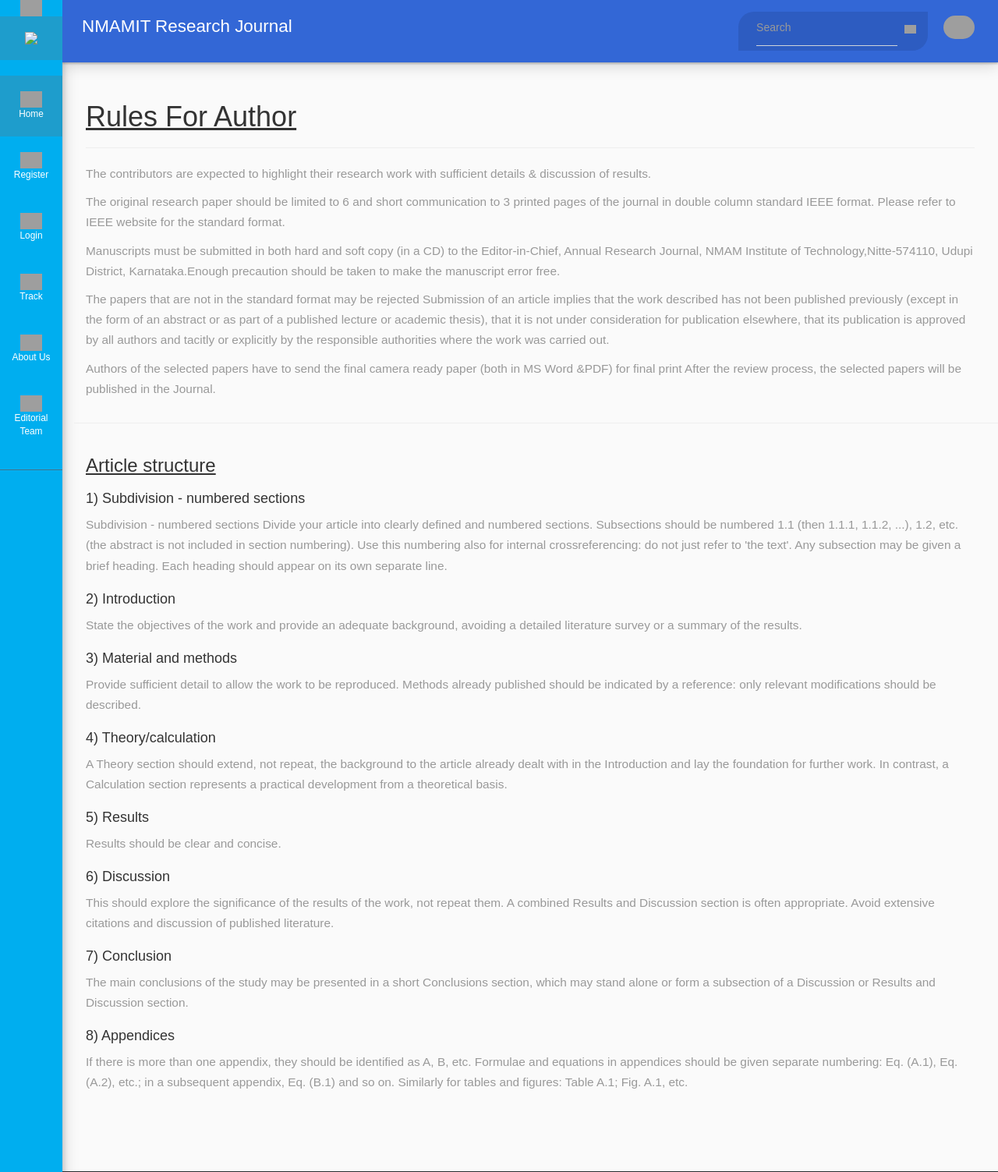
After one commit to harshithsk/ejm, a Django app: page /rules/author in a window 1280 px wide. The commit adds this page. Shown: the top 1503 px of the page at 78% size. Run offline with Django 3.2, Linux system fonts and the light colour scheme; some libraries are stand-ins or nearby versions; grey boxes are pictures that could not be loaded.

Commit message:
Added new views

```diff
--- a/baseportal/templates/base.html
+++ b/baseportal/templates/base.html
@@ -86,7 +86,7 @@
 										</a>
 								</li>
 								<li>
-										<a href="editorialteam.html">
+										<a href="{% url 'baseportal:editorialteam' %}">
 												<img src="{% static 'images/meeting.png' %}" class="side-nav-icon">
 												Editorial Team
 										</a>
@@ -94,8 +94,8 @@
 						</ul>
 
 						<ul class="list-unstyled CTAs">
-								<li><a href="{% static 'rulesAuthor.html' %}" class="download">Guidlines for Author</a></li>
-								<li><a href="{% static 'rulesReviewer.html' %}" class="article">Guidlines for Reviewer</a></li>
+								<li><a href="{% url 'baseportal:rulesauthor' %}" class="download">Guidlines for Author</a></li>
+								<li><a href="{% url 'baseportal:rulesreviewer' %}" class="article">Guidlines for Reviewer</a></li>
 						</ul>
 				</nav>
 
--- /dev/null
+++ b/baseportal/templates/baseportal/rules_author.html
@@ -0,0 +1,69 @@
+  {% extends  'base.html' %}
+{% load static %}
+{% block styles %}
+<!-- Our Custom CSS -->
+  <link rel="stylesheet" href="{% static 'css/mdb.min.css' %}">
+  <link rel="stylesheet" href="{% static 'css/indexStyle.css' %}">
+  <link rel="stylesheet" href="{% static 'css/aboutusStyle.css' %}">
+  <link rel="stylesheet" href="{% static 'css/footerStyle.css' %}">
+{% endblock %}
+      {% block title %} NMAM Institute of Technology Research Journal | About Us {% endblock %}
+
+      	{% block content %}
+        <div class="content-x">
+                    <div class="container">
+                        <div class="row">
+                            <div class="col-sm-12">
+                                <h1><u>Rules For Author</u></h1>
+                                <hr>
+                            </div>
+                            <div class="col-sm-12">
+                                <p>The contributors are expected to highlight their research work with sufficient details & discussion of results.</p>
+                                <p>The original research paper should be limited to 6 and short communication to 3 printed pages of the
+                                journal in double column standard IEEE format. Please refer to IEEE website for the standard format.</p>
+                                <p>Manuscripts must be submitted in both hard and soft copy (in a CD) to the Editor-in-Chief, Annual
+                                Research Journal, NMAM Institute of Technology,Nitte-574110, Udupi District, Karnataka.Enough precaution should be taken to make the manuscript error free.</p>
+                                <p>The papers that are not in the standard format may be rejected Submission of an article implies that the work described has not been published previously (except in the form of an abstract or as part of a published lecture or academic thesis), that it is not under consideration for publication elsewhere, that its publication is approved by all authors and tacitly or explicitly by the responsible authorities where the work was carried out.</p>
+                                <p>Authors of the selected papers have to send the final camera ready paper (both in MS Word &PDF) for final print After the review process, the selected papers will be published in the Journal.</p>
+                            </div>
+                            <hr class="col-sm-12">
+                            <div class="col-sm-12">
+                                <h3><u>Article structure</u></h3>
+                            </div>
+                            <div class="col-sm-12">
+                                <h4>1) Subdivision - numbered sections</h4>
+                                <p>Subdivision - numbered sections Divide your article into clearly defined and numbered sections. Subsections should be numbered 1.1 (then 1.1.1, 1.1.2, ...), 1.2, etc. (the abstract is not included in section numbering). Use this numbering also for internal crossreferencing: do not just refer to 'the text'. Any subsection may be given a brief heading. Each heading should appear on its own separate line.</p>
+                            </div>
+                            <div class="col-sm-12">
+                                <h4>2) Introduction</h4>
+                                <p>State the objectives of the work and provide an adequate background, avoiding a detailed literature survey or a summary of the results.</p>
+                            </div>
+                            <div class="col-sm-12">
+                                <h4>3) Material and methods</h4>
+                                <p>Provide sufficient detail to allow the work to be reproduced. Methods already published should be indicated by a reference: only relevant modifications should be described.</p>
+                            </div>
+                            <div class="col-sm-12">
+                                <h4>4) Theory/calculation</h4>
+                                <p>A Theory section should extend, not repeat, the background to the article already dealt with in the Introduction and lay the foundation for further work. In contrast, a Calculation section represents a practical development from a theoretical basis.</p>
+                            </div>
+                            <div class="col-sm-12">
+                                <h4>5) Results</h4>
+                                <p>Results should be clear and concise.</p>
+                            </div>
+                            <div class="col-sm-12">
+                                <h4>6) Discussion</h4>
+                                <p>This should explore the significance of the results of the work, not repeat them. A combined Results and Discussion section is often appropriate. Avoid extensive citations and discussion of published literature.</p>
+                            </div>
+                            <div class="col-sm-12">
+                                <h4>7) Conclusion</h4>
+                                <p>The main conclusions of the study may be presented in a short Conclusions section, which may stand alone or form a subsection of a Discussion or Results and Discussion section.</p>
+                            </div>
+                            <div class="col-sm-12">
+                                <h4>8) Appendices</h4>
+                                <p>If there is more than one appendix, they should be identified as A, B, etc. Formulae and equations in appendices should be given separate numbering: Eq. (A.1), Eq. (A.2), etc.; in a subsequent appendix, Eq. (B.1) and so on. Similarly for tables and figures: Table A.1; Fig. A.1, etc.</p>
+                            </div>
+                        </div>
+
+                    </div>
+                </div>
+	{% endblock %}
--- a/baseportal/urls.py
+++ b/baseportal/urls.py
@@ -15,7 +15,7 @@ Including another URLconf
 """
 from django.urls.conf import path
 from baseportal.views import HomePageView, TrackView, AboutUsView, ShowJournalView, SearchJournal, ListVolumeView, \
-    ShowVolumeView
+    ShowVolumeView, RulesAuthorView, RulesReviewerView, EditorialTeamView
 
 app_name='baseportal'
 
@@ -27,4 +27,7 @@ urlpatterns = [
     path('listvolume', ListVolumeView.as_view(), name="listvolume"),
     path('showvolume/<int:volumeid>', ShowVolumeView.as_view(), name="showvolume"),
     path('search', SearchJournal.as_view(), name='search'),
+    path('rules/author', RulesAuthorView.as_view(), name='rulesauthor'),
+    path('rules/reviewer', RulesReviewerView.as_view(), name='rulesreviewer'),
+    path('editorial', EditorialTeamView.as_view(), name='editorialteam'),
 ]
--- a/baseportal/views.py
+++ b/baseportal/views.py
@@ -10,56 +10,76 @@ from baseportal.models import PublishedJournal, Volume
 
 class HomePageView(View):
     def get(self, request):
-        journals=PublishedJournal.objects.all()
-        authors=User.objects.filter(groups__name='author')
-        return render(request, "baseportal/homepage.html", {"journals":journals, "authors":authors})
+        journals = PublishedJournal.objects.all()
+        authors = User.objects.filter(groups__name='author')
+        return render(request, "baseportal/homepage.html", {"journals": journals, "authors": authors})
+
 
 class ListVolumeView(View):
     def get(self, request):
-        volumes=Volume.objects.all()
-        return render(request, "baseportal/listvolumes.html", {"volumes":volumes})
+        volumes = Volume.objects.all()
+        return render(request, "baseportal/listvolumes.html", {"volumes": volumes})
+
 
 class ShowVolumeView(View):
     def get(self, request, volumeid):
-        volume=Volume.objects.get(id=volumeid)
-        return render(request, "baseportal/showvolume.html", {"volume":volume})
+        volume = Volume.objects.get(id=volumeid)
+        return render(request, "baseportal/showvolume.html", {"volume": volume})
+
 
 class SearchJournal(View):
     def get(self, request):
-        keyword=request.GET.get("q",'')
-        results=PublishedJournal.objects.filter(name__icontains=keyword)
-        return render(request, "baseportal/search.html", {"results":results, "keyword":keyword})
+        keyword = request.GET.get("q", '')
+        results = PublishedJournal.objects.filter(name__icontains=keyword)
+        return render(request, "baseportal/search.html", {"results": results, "keyword": keyword})
+
 
 class ShowJournalView(View):
     def get(self, request, journalslug):
-        journal=get_object_or_404(PublishedJournal, slug=journalslug)
-        return render(request, "baseportal/showjournal.html", {"journal":journal})
+        journal = get_object_or_404(PublishedJournal, slug=journalslug)
+        return render(request, "baseportal/showjournal.html", {"journal": journal})
+
 
 class AboutUsView(View):
     def get(self, request):
         return render(request, "baseportal/aboutus.html")
 
+
 class TrackView(View):
     def get(self, request):
-        track_id=request.GET.get('id','')
-        context={"track_id":track_id}
+        track_id = request.GET.get('id', '')
+        context = {"track_id": track_id}
         if track_id == '':
-            context["showtrack"]=False
+            context["showtrack"] = False
         else:
             try:
-                paper=Paper.objects.get(track_id=track_id)
+                paper = Paper.objects.get(track_id=track_id)
 
             except (ValidationError, ObjectDoesNotExist) as e:
-                context["showerror"]=True
-                paper=None
+                context["showerror"] = True
+                paper = None
 
             if paper is not None:
-                context["showtrack"]=True
-                context["paper"]=paper
+                context["showtrack"] = True
+                context["paper"] = paper
                 if paper.reviewer is None:
-                    context["trackstatus"]=0
+                    context["trackstatus"] = 0
                 elif paper.is_reviewed() is False:
-                    context["trackstatus"]=1
+                    context["trackstatus"] = 1
                 else:
-                    context["trackstatus"]=2
+                    context["trackstatus"] = 2
         return render(request, "baseportal/track.html", context)
+
+
+class RulesAuthorView(View):
+    def get(self, request):
+        return render(request, "baseportal/rules_author.html")
+
+
+class RulesReviewerView(View):
+    def get(self, request):
+        return render(request, "baseportal/rules_reviewer.html")
+
+class EditorialTeamView(View):
+    def get(self, request):
+        return render(request, "baseportal/editorialteam.html")
```
Also changed, not shown: baseportal/templates/baseportal/editorialteam.html (added, +25 -0 lines), baseportal/templates/baseportal/rules_reviewer.html (added, +25 -0 lines).
